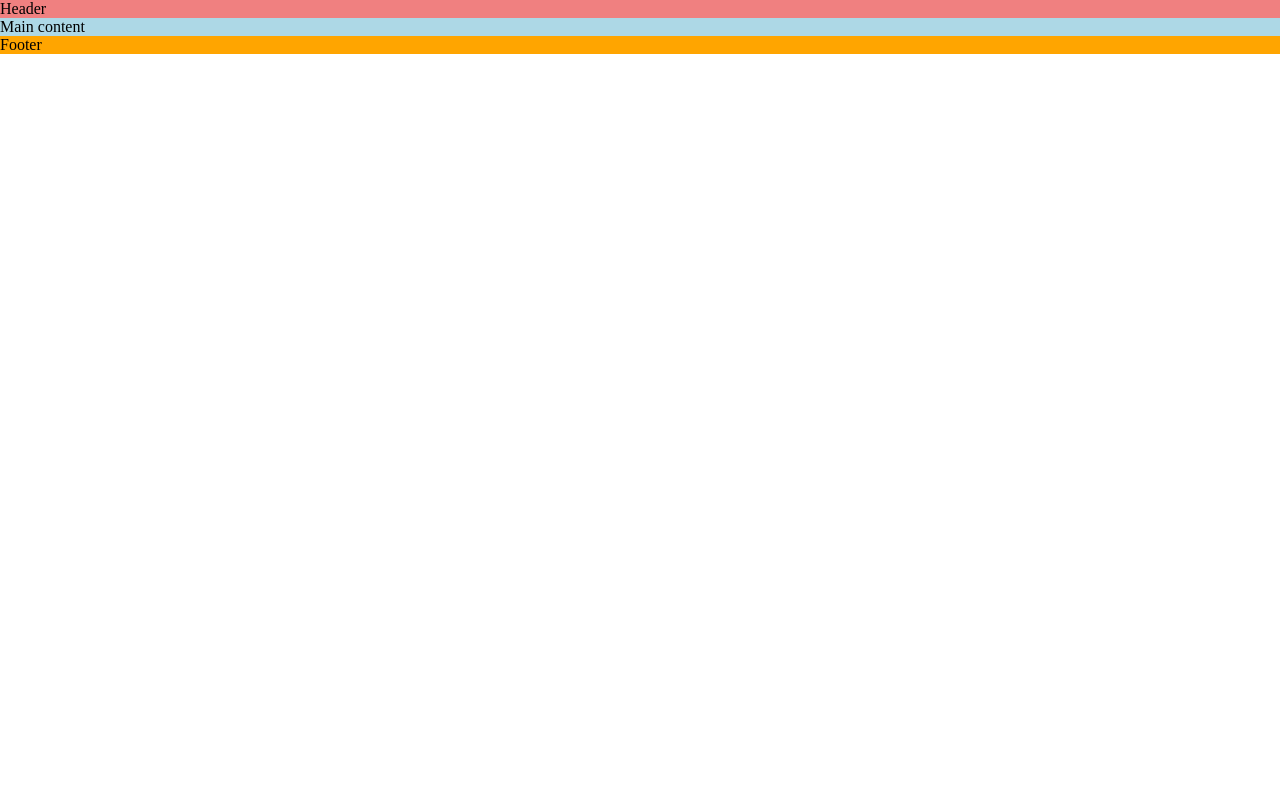
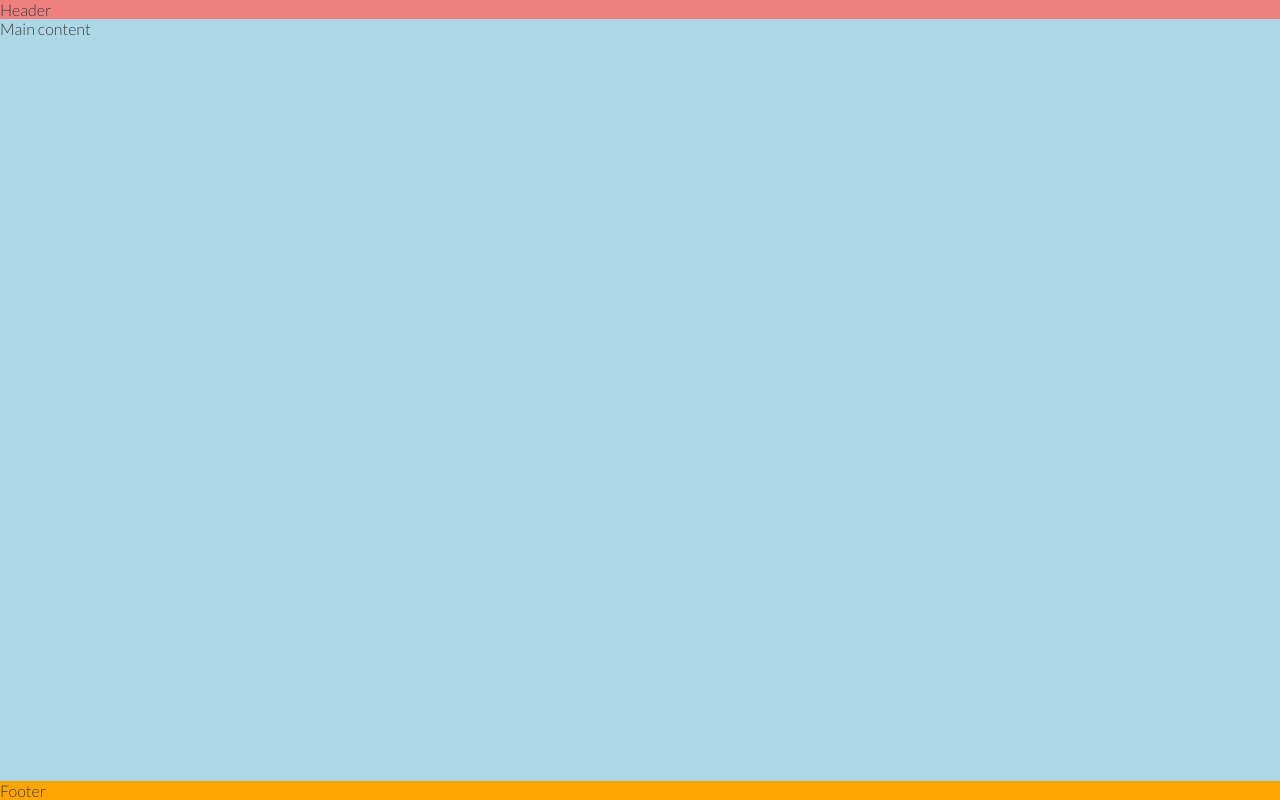
Before and after one commit to KyleFrancis04/CleverSolutions, a plain HTML site: page index.html in a window 1280 px wide. Drawn offline with Linux system fonts and the light colour scheme; files that its build step writes are made by us from their sources.

Commit message:
Add 'Lato' font-family to body styles

```diff
--- /dev/null
+++ b/assets/style.css
@@ -0,0 +1,38 @@
+/* Google fonts import */
+@import url('https://fonts.googleapis.com/css2?family=Lato:wght@300&family=Oswald&display=swap');
+
+/*Asterisk wilcard selector to override default styles added by the browser*/
+* {
+    padding: 0;
+    margin: 0;
+    box-sizing: border-box;
+}
+
+/* //General styles */
+body {
+    min-height: 100vh;
+    display: flex;
+    flex-direction: column;
+    /* Generic project styles */
+    color: #3a3a3a;
+    font-family: 'Lato' , sans-serif;
+}
+
+
+/* Header */
+header {
+    background-color: lightcoral;
+}
+
+/* Main content */
+main {
+    background-color: lightblue;
+    /* Make main element take up any space to push footer down */
+    flex: 1 0 auto;
+}
+
+
+/* Footer */
+footer {
+    background-color: orange;
+}
--- a/css/style.css
+++ /dev/null
@@ -1,22 +0,0 @@
-/*Asterisk wilcard selector to override default styles added by the browser*/
-*{
-    padding:0;
-    margin:0;
-    box-sizing:border-box;
-}
-
-
-/* Header */
-header {
-    background-color: lightcoral;
-}
-
-/* Main content */
-main {
-    background-color: lightblue;
-}
-
-/* Footer */
-footer {
-background-color: orange;
-}
--- a/index.html
+++ b/index.html
@@ -1,19 +1,19 @@
 <!DOCTYPE html>
 <html lang="en">
+
 <head>
     <meta charset="UTF-8">
     <meta http-equiv="X-UA-Compatible" content="IE=edge">
     <meta name="viewport" content="width=device-width, initial-scale=1.0">
-    <!-- Mega tags for  search engines -->
+    <!-- Meta tags for search engines -->
     <meta name="description" content="Clever Solutions, Daily life hacks, Time saving, Smart living">
     <meta name="keywords" content="Clever Solutions, Productivity, DIYProjects">
     <!-- Title -->
     <title>CleverSolutions</title>
     <!-- Favicon -->
-    <link rel="apple-touch-icon" sizes="180x180" href="/apple-touch-icon.png">
-    <link rel="icon" type="image/png" sizes="32x32" href="/favicon-32x32.png">
-    <link rel="icon" type="image/png" sizes="16x16" href="/favicon-16x16.png">
-    <link rel="manifest" href="/site.webmanifest">
+    <link rel="apple-touch-icon" sizes="180x180" href="assets/favicon/apple-touch-icon.png">
+    <link rel="icon" type="image/png" sizes="32x32" href="assets/favicon/favicon-32x32.png">
+    <link rel="icon" type="image/png" sizes="16x16" href="assets/favicon/favicon-16x16.png">
     <!-- stylesheet -->
     <link rel="stylesheet" href="assets/css/style.css">
 </head>
```
Also changed, not shown: style.css (added).
